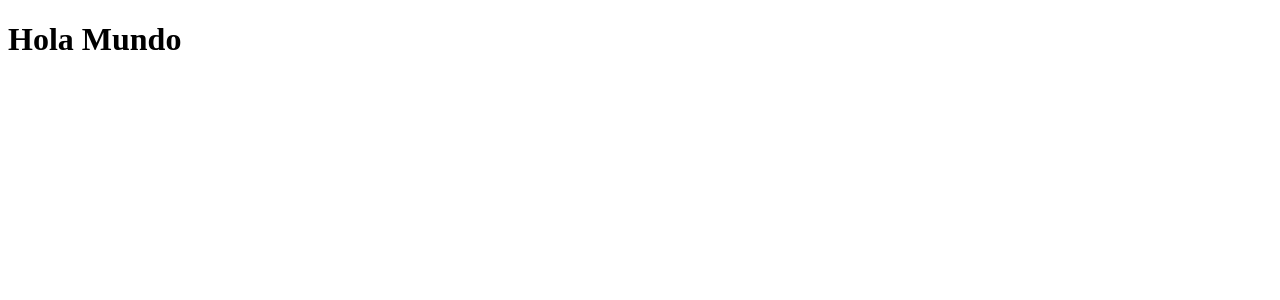
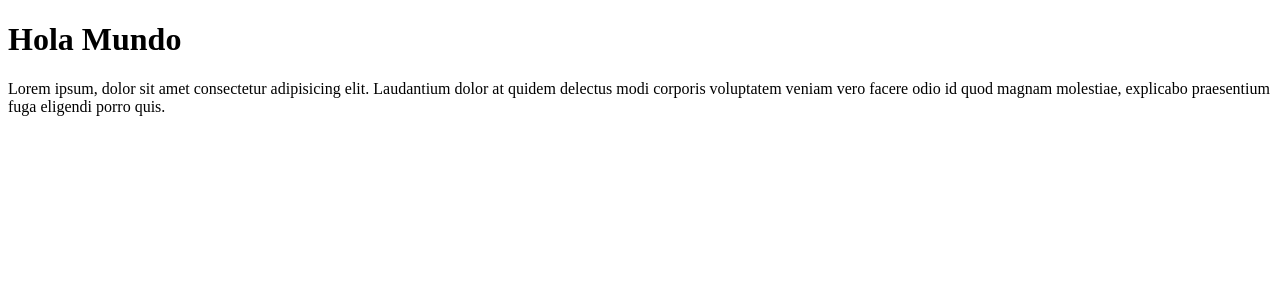
Before and after one commit to gerardolucero1/angulardemo, an Angular app: page / in a window 1280 px wide. Shown: the top 300 px of the page. Built offline with nearby package versions, Linux system fonts and the light colour scheme.

Commit message:
se grego un parrafo

```diff
--- a/src/app/app.component.html
+++ b/src/app/app.component.html
@@ -1 +1,3 @@
 <h1>Hola Mundo</h1>
+
+<p>Lorem ipsum, dolor sit amet consectetur adipisicing elit. Laudantium dolor at quidem delectus modi corporis voluptatem veniam vero facere odio id quod magnam molestiae, explicabo praesentium fuga eligendi porro quis.</p>
```
